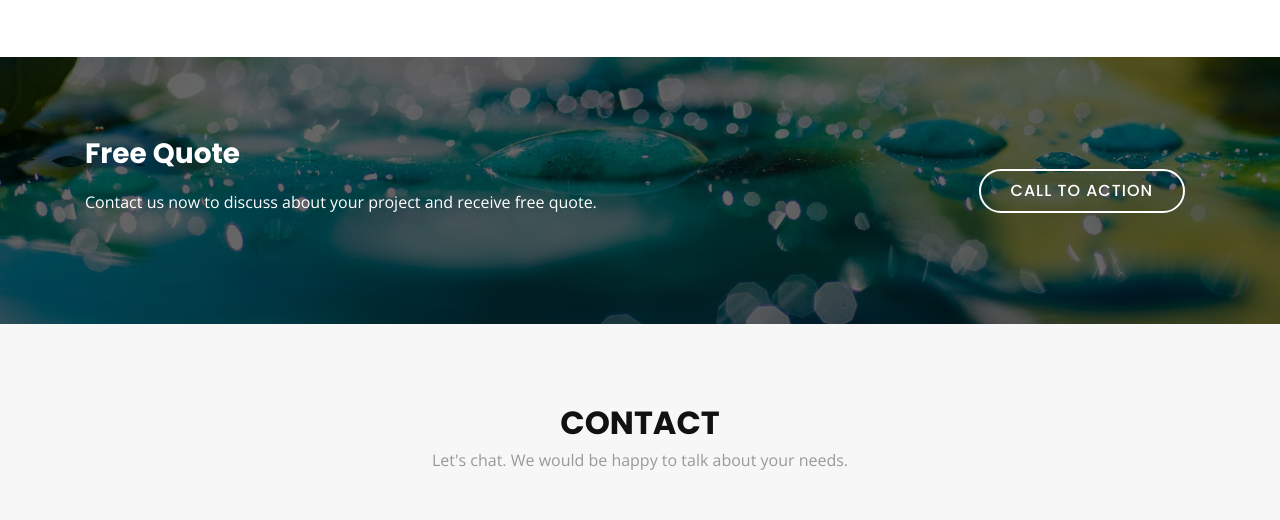
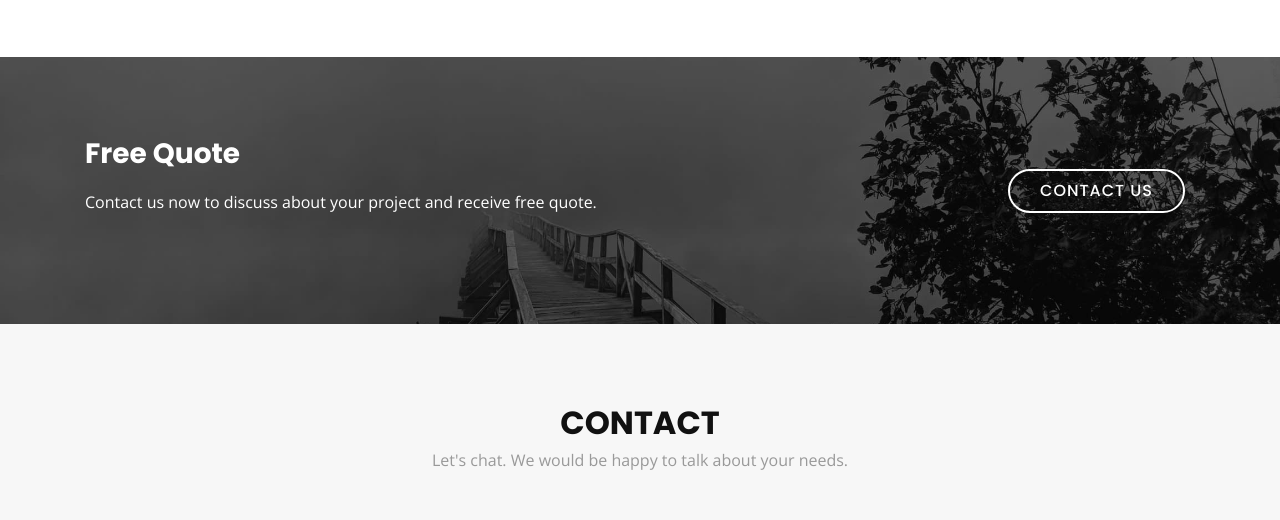
Before and after one commit to liquidlabs/liquidlabs.ca, a plain HTML site: page index.html in a window 1280 px wide. Shown: the part 1661-2181 px from the top of the page. Drawn offline with nearby package versions, Linux system fonts and the light colour scheme.

Commit message:
UPDATE - Change stock image with my images.

```diff
--- a/css/style.css
+++ b/css/style.css
@@ -143,7 +143,7 @@ h1, h2, h3, h4, h5, h6 {
 #hero {
   width: 100%;
   height: 100vh;
-  background: url(../img/hero-bg.jpg) top center;
+  background: url(../img/frozen-leaf.jpg) top center;
   background-size: cover;
   position: relative;
 }
@@ -674,7 +674,7 @@ body.mobile-nav-active #mobile-nav-toggle {
 /* Call To Action Section
 --------------------------------*/
 #call-to-action {
-  background: linear-gradient(rgba(0, 0, 0, 0.6), rgba(0, 0, 0, 0.6)), url(../img/call-to-action-bg.jpg) fixed center center;
+  background: linear-gradient(rgba(0, 0, 0, 0.6), rgba(0, 0, 0, 0.6)), url(../img/camp-ahmek-bridge-bnw.jpg) fixed center center;
   background-size: cover;
   padding: 80px 0;
 }
--- a/index.html
+++ b/index.html
@@ -192,7 +192,7 @@
             <p class="cta-text">Contact us now to discuss about your project and receive free quote.</p>
           </div>
           <div class="col-lg-3 cta-btn-container text-center">
-            <a class="cta-btn align-middle" href="#contact">Call To Action</a>
+            <a class="cta-btn align-middle" href="#contact">Contact Us</a>
           </div>
         </div>
 
```
Also changed, not shown: img/call-to-action-bg.jpg (deleted), img/camp-ahmek-bridge-bnw.jpg (added), img/frozen-leaf.jpg (added), img/hero-bg.jpg (deleted).
